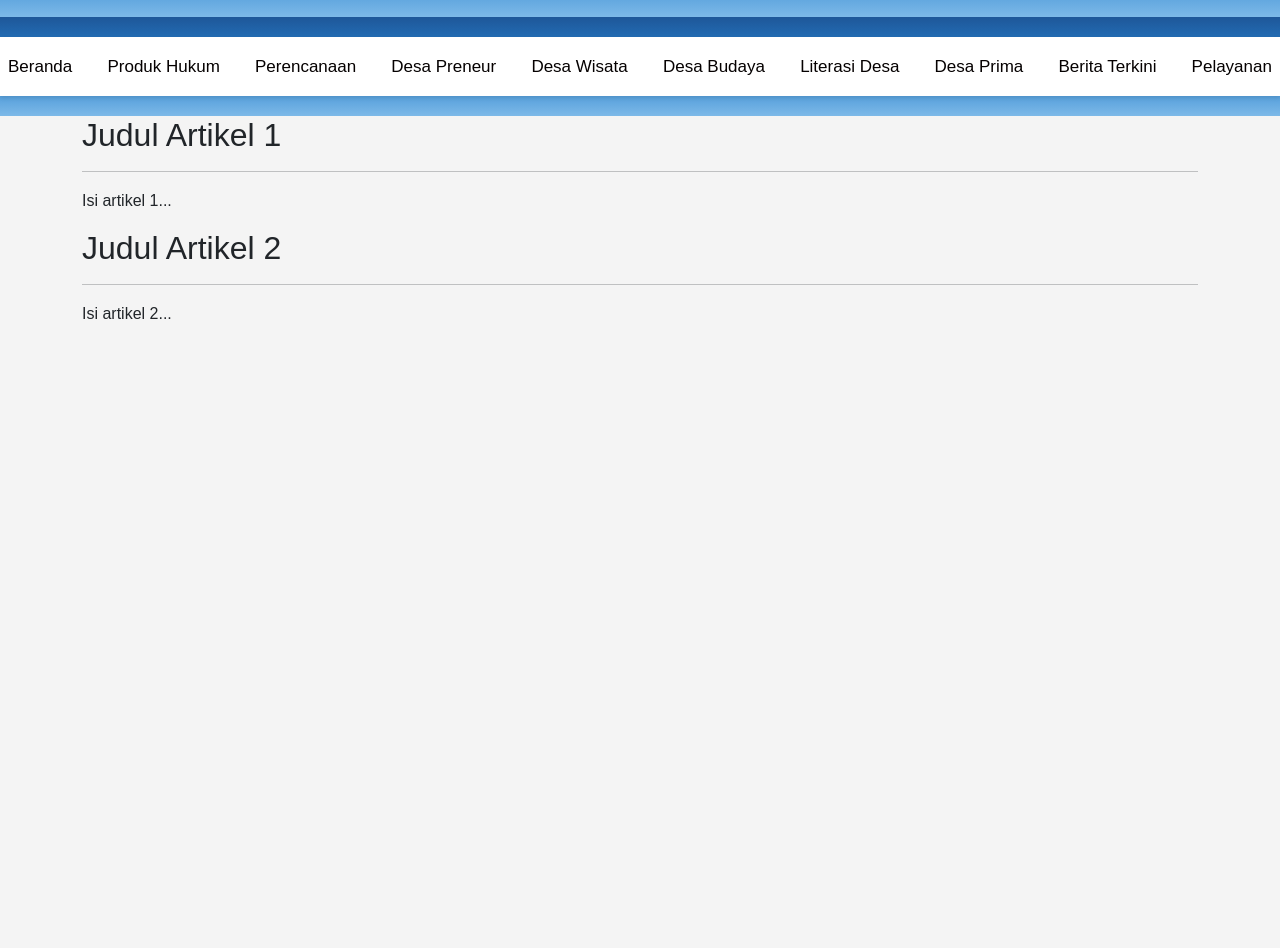
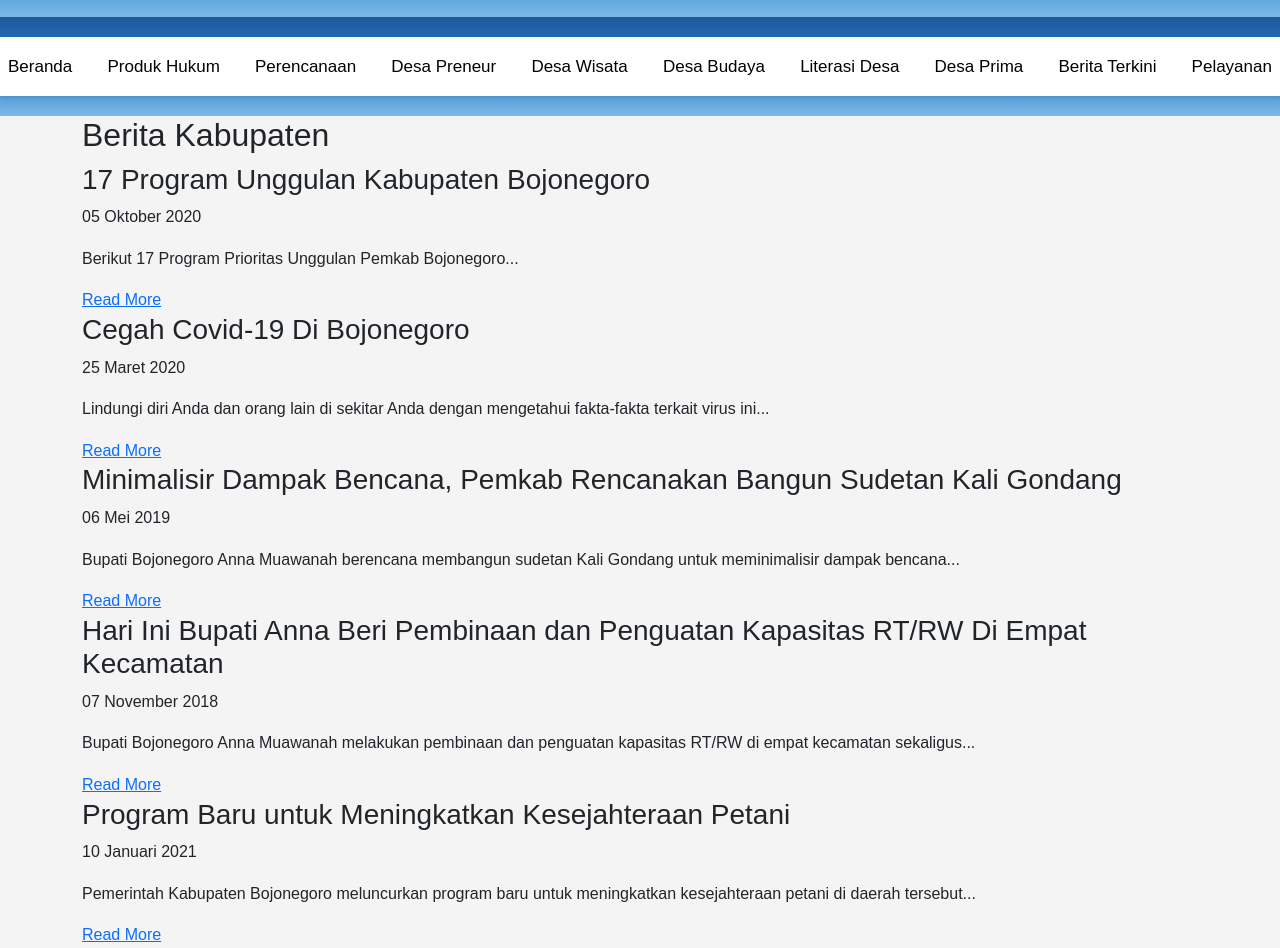
Before and after one commit to aisyahfitriabisdig/redesign-web-aisyahfitria, a plain HTML site: page index.html in a window 1280 px wide. Shown: the part 109-1057 px from the top of the page. Before the commit the page ends 800 px from the top, so only its background shows below. Drawn offline with Linux system fonts and the light colour scheme; files that its build step writes are made by us from their sources.

Commit message:
Update index.html

```diff
--- a/index.html
+++ b/index.html
@@ -79,36 +79,56 @@
     <link rel="stylesheet" href="styles.css"> <!-- Memanggil file CSS terpisah -->
 </head>
 <body>
-
     <!DOCTYPE html>
     <html lang="en">
     <head>
         <meta charset="UTF-8">
         <meta name="viewport" content="width=device-width, initial-scale=1.0">
-    <title>Judul Website Anda</title>
-    <link rel="stylesheet" href="styles.css"> <!-- Memanggil file CSS terpisah -->
+        <title>Berita Kabupaten Bojonegoro</title>
+        <link rel="stylesheet" href="styles.css">
     </head>
     <body>
+        <div class="container">
+            <div class="content">
+                <h2>Berita Kabupaten</h2>
 
-<div class="container">
-    <div class="article">
-        <h2>Judul Artikel 1</h2>
-        <hr>
-        <p>Isi artikel 1...</p>
+                <article class="article-box">
+                    <h3>17 Program Unggulan Kabupaten Bojonegoro</h3>
+                    <p class="date">05 Oktober 2020</p>
+                    <p>Berikut 17 Program Prioritas Unggulan Pemkab Bojonegoro...</p>
+                    <a href="#" class="read-more">Read More</a>
+                </article>
+
+                <article class="article-box">
+                    <h3>Cegah Covid-19 Di Bojonegoro</h3>
+                    <p class="date">25 Maret 2020</p>
+                    <p>Lindungi diri Anda dan orang lain di sekitar Anda dengan mengetahui fakta-fakta terkait virus ini...</p>
+                    <a href="#" class="read-more">Read More</a>
+                </article>
+
+                <article class="article-box">
+                    <h3>Minimalisir Dampak Bencana, Pemkab Rencanakan Bangun Sudetan Kali Gondang</h3>
+                    <p class="date">06 Mei 2019</p>
+                    <p>Bupati Bojonegoro Anna Muawanah berencana membangun sudetan Kali Gondang untuk meminimalisir dampak bencana...</p>
+                    <a href="#" class="read-more">Read More</a>
+                </article>
+
+                <article class="article-box">
+                    <h3>Hari Ini Bupati Anna Beri Pembinaan dan Penguatan Kapasitas RT/RW Di Empat Kecamatan</h3>
+                    <p class="date">07 November 2018</p>
+                    <p>Bupati Bojonegoro Anna Muawanah melakukan pembinaan dan penguatan kapasitas RT/RW di empat kecamatan sekaligus...</p>
+                    <a href="#" class="read-more">Read More</a>
+                </article>
+
+                <article class="article-box">
+                    <h3>Program Baru untuk Meningkatkan Kesejahteraan Petani</h3>
+                    <p class="date">10 Januari 2021</p>
+                    <p>Pemerintah Kabupaten Bojonegoro meluncurkan program baru untuk meningkatkan kesejahteraan petani di daerah tersebut...</p>
+                    <a href="#" class="read-more">Read More</a>
+                </article>
             </div>
-    <div class="article">
-        <h2>Judul Artikel 2</h2>
-        <hr>
-        <p>Isi artikel 2...</p>
-    </div>
-</div>
-
     </body>
     </html>
-
-
-
-
 
     <!-- Konten lainnya di sini -->
 </body>
```
Lines whose indentation alone changed are shown as unchanged.
